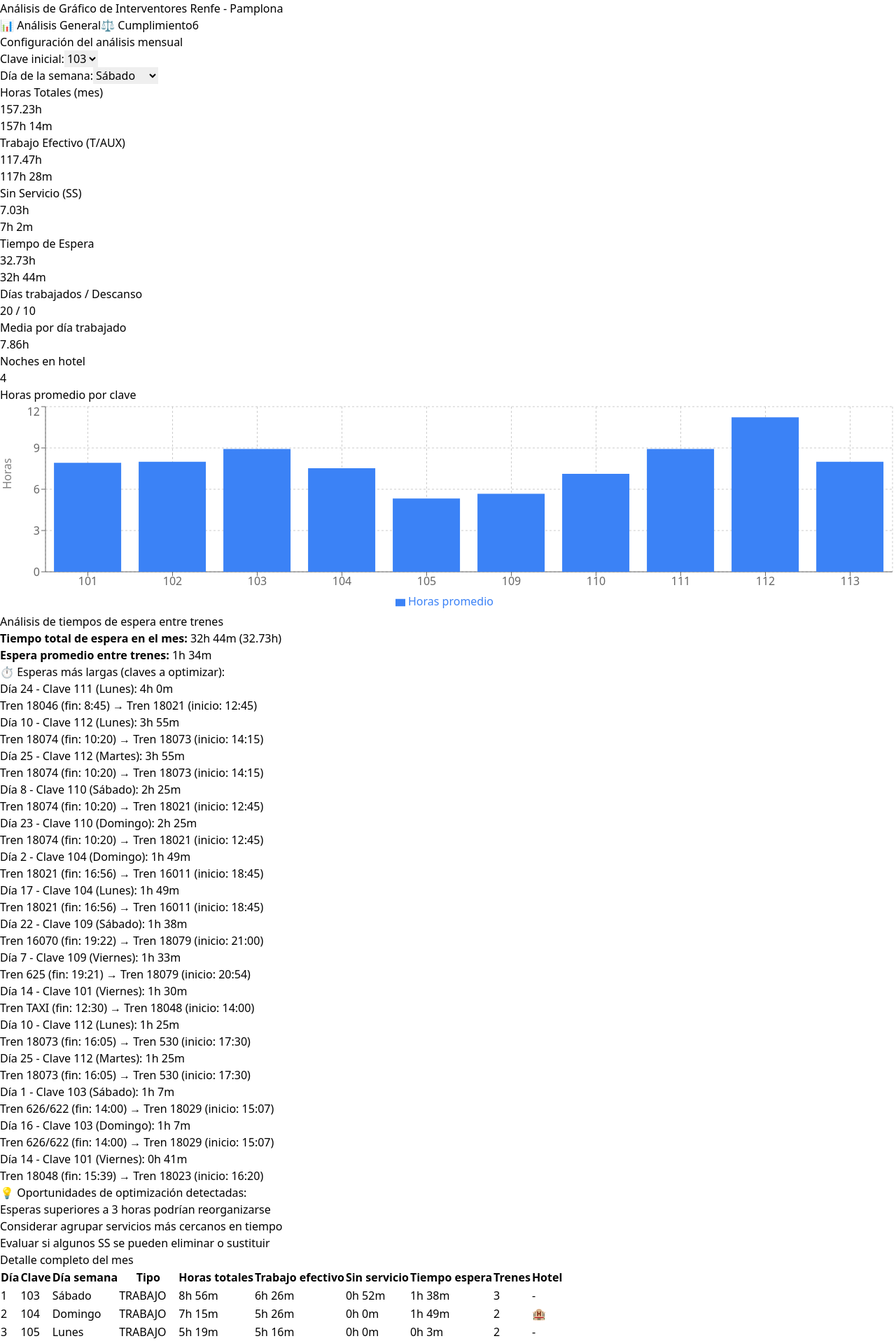
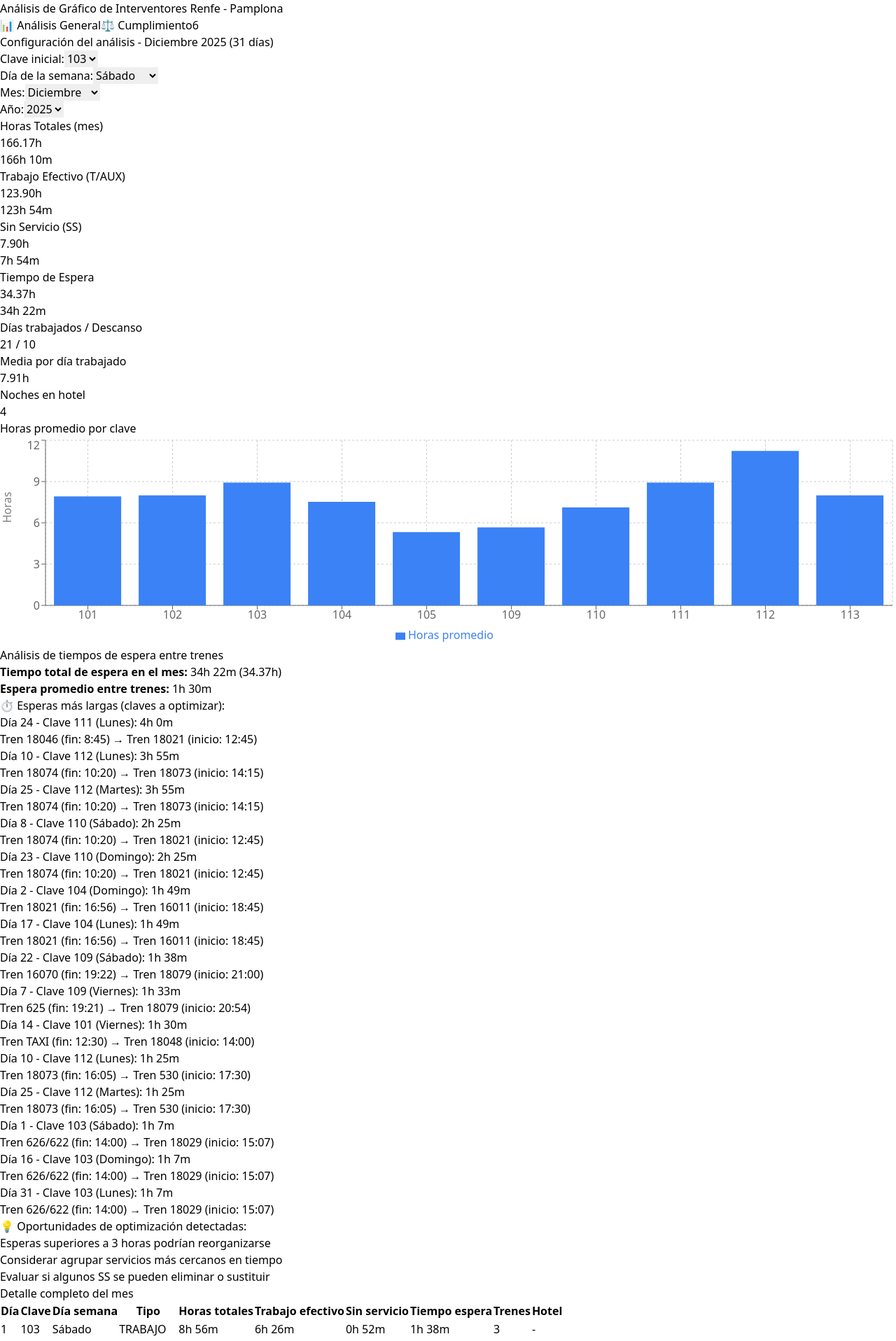
Before and after one commit to funkytrain/renfe-schedule-analyzer, a React (Vite) app: page / in a window 1280 px wide. Shown: the top 1916 px of the page at 70% size. Built offline with nearby package versions, Linux system fonts and the light colour scheme.

Commit message:
Show month and year

```diff
--- a/src/App.jsx
+++ b/src/App.jsx
@@ -6,6 +6,8 @@
   const [startingDay, setStartingDay] = useState('S');
   const [activeTab, setActiveTab] = useState('analysis');
   const [optimizations, setOptimizations] = useState([]);
+  const [selectedMonth, setSelectedMonth] = useState(new Date().getMonth()); // 0-11
+  const [selectedYear, setSelectedYear] = useState(new Date().getFullYear());
 
   const rawData = `CLAVE,LMXJVSD,N_CIRC,N_VENTA,SERV,IJ,PRES,SAL,DESDE,HASTA,LLEG,DEJ,FJ
 101,LMXJV,TAXI,TAXI,SS,,,11:30,PAMPLONA,CASTEJON,12:30,,
@@ -79,6 +81,15 @@
   };
 
   const dayOrder = ['L', 'M', 'X', 'J', 'V', 'S', 'D'];
+
+  const getDaysInMonth = (month, year) => {
+  return new Date(year, month + 1, 0).getDate();
+  };
+
+  const monthNames = [
+  'Enero', 'Febrero', 'Marzo', 'Abril', 'Mayo', 'Junio',
+  'Julio', 'Agosto', 'Septiembre', 'Octubre', 'Noviembre', 'Diciembre'
+  ];
 
   const matchesDayPattern = (pattern, day) => {
     if (pattern === 'DIARIO') return true;
@@ -304,7 +315,8 @@
     let currentKey = parseInt(startingKey);
     let currentDayIndex = dayOrder.indexOf(startingDay);
 
-    for (let day = 1; day <= 30; day++) {
+    const daysInMonth = getDaysInMonth(selectedMonth, selectedYear);
+    for (let day = 1; day <= daysInMonth; day++) {
       const dayCode = dayOrder[currentDayIndex];
       const keyStr = currentKey.toString();
 
@@ -377,7 +389,7 @@
     return results;
   };
 
-  const monthAnalysis = useMemo(() => analyzeMonth(), [startingKey, startingDay]);
+  const monthAnalysis = useMemo(() => analyzeMonth(), [startingKey, startingDay, selectedMonth, selectedYear]);
 
   // =============================================
   // ANÁLISIS DE CUMPLIMIENTO DE NORMATIVA
@@ -831,7 +843,7 @@
       </div>
 
       <div className="bg-white p-4 sm:p-6 rounded-lg shadow-md mb-4 sm:mb-6">
-        <h2 className="text-lg sm:text-xl font-semibold mb-3 sm:mb-4">Configuración del análisis mensual</h2>
+        <h2 className="text-lg sm:text-xl font-semibold mb-3 sm:mb-4">Configuración del análisis - {monthNames[selectedMonth]} {selectedYear} ({getDaysInMonth(selectedMonth, selectedYear)} días)</h2>
         <div className="flex gap-3 sm:gap-4 flex-wrap">
           <div>
             <label className="block text-xs sm:text-sm font-medium mb-1 sm:mb-2">Clave inicial:</label>
@@ -857,6 +869,30 @@
               ))}
             </select>
           </div>
+          <div>
+            <label className="block text-xs sm:text-sm font-medium mb-1 sm:mb-2">Mes:</label>
+            <select
+              value={selectedMonth}
+              onChange={(e) => setSelectedMonth(parseInt(e.target.value))}
+              className="border rounded px-2 sm:px-3 py-1.5 sm:py-2 text-sm"
+            >
+              {monthNames.map((name, idx) => (
+                <option key={idx} value={idx}>{name}</option>
+              ))}
+            </select>
+          </div>
+          <div>
+            <label className="block text-xs sm:text-sm font-medium mb-1 sm:mb-2">Año:</label>
+            <select
+              value={selectedYear}
+              onChange={(e) => setSelectedYear(parseInt(e.target.value))}
+              className="border rounded px-2 sm:px-3 py-1.5 sm:py-2 text-sm"
+            >
+              {[2024, 2025, 2026, 2027].map(year => (
+                <option key={year} value={year}>{year}</option>
+              ))}
+            </select>
+        </div>
         </div>
       </div>
 
```
